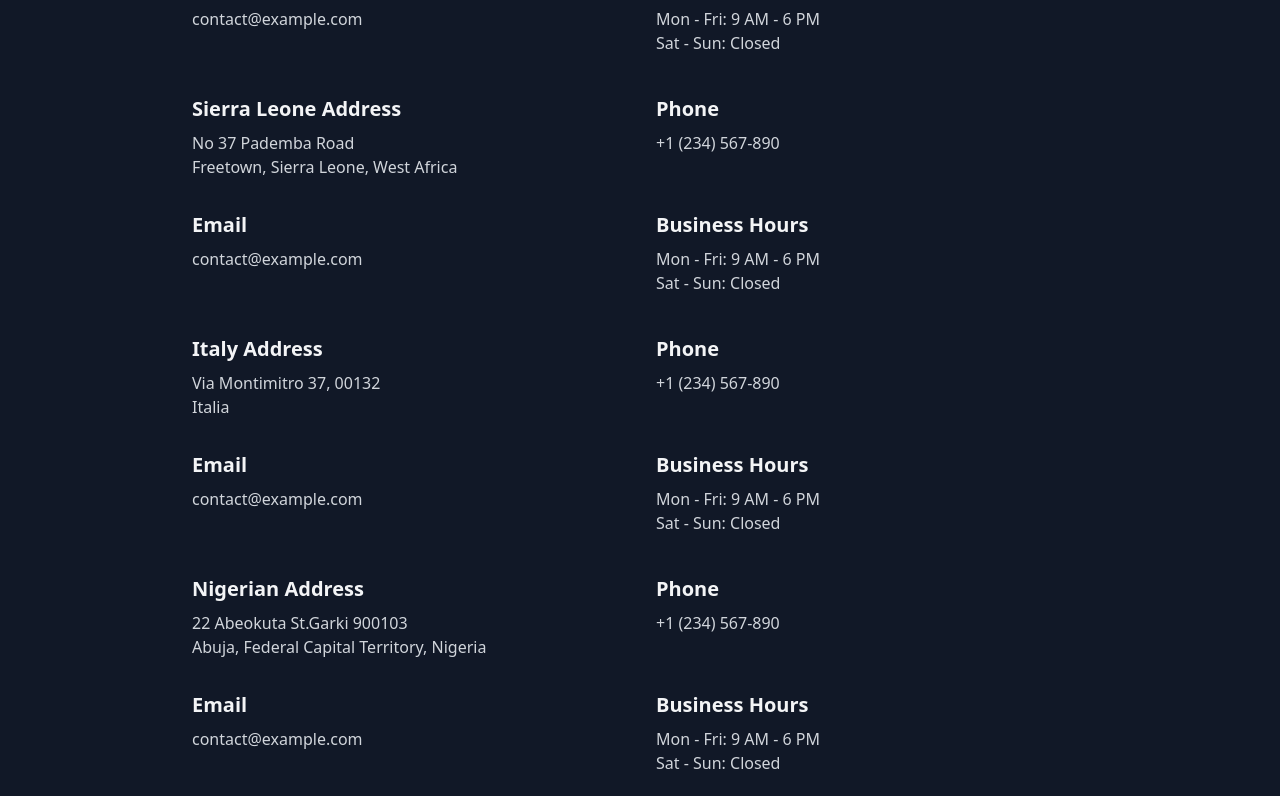
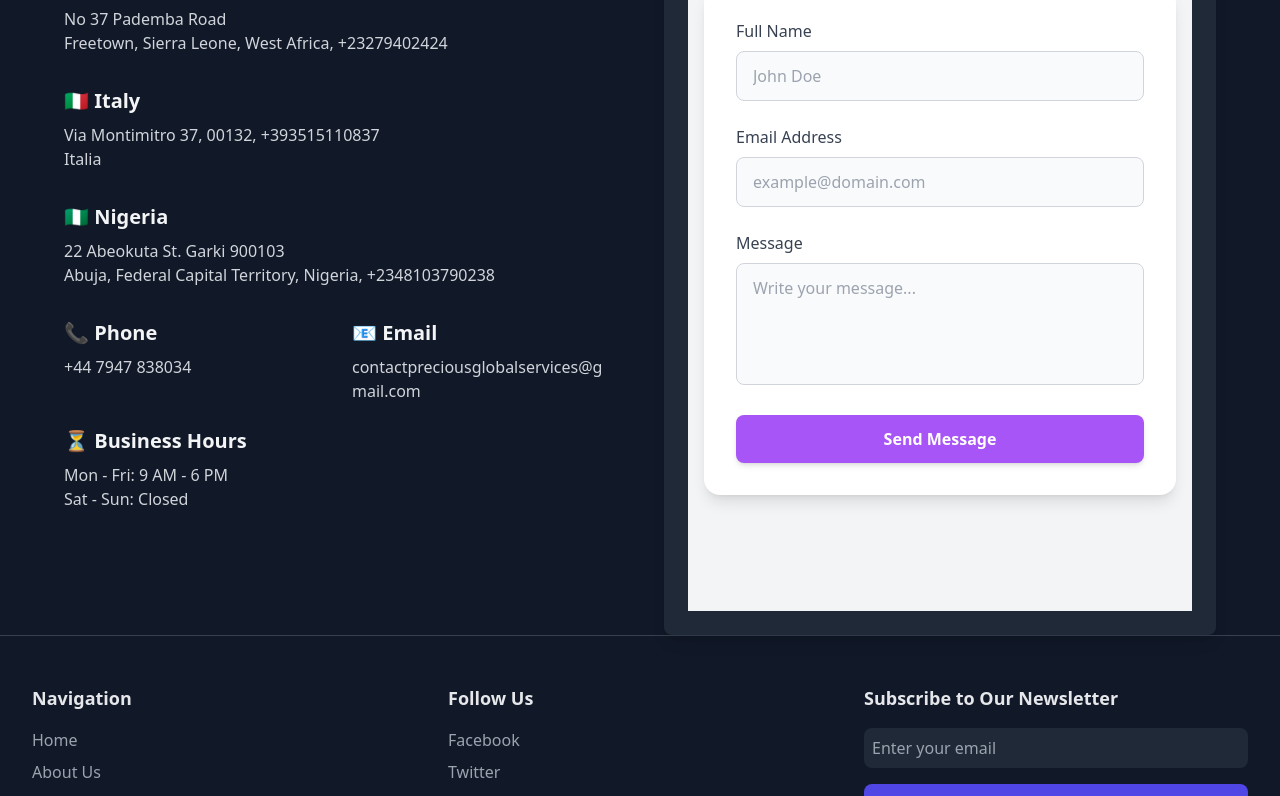
Before and after one commit to chiho-5/prc, a Next.js app: page /contact in a window 1280 px wide. Shown: the part 341-1137 px from the top of the page. Built offline with nearby package versions, Linux system fonts and the light colour scheme.

Commit message:
Update page.tsx

```diff
--- a/src/app/contact/page.tsx
+++ b/src/app/contact/page.tsx
@@ -1,12 +1,12 @@
 import Contact from '@/components/contact';
-
 
 export default function ContactPage() {
   return (
     <div className="min-h-screen bg-gray-900 text-white flex items-center justify-center pt-20 px-6">
-      <div className="max-w-4xl w-full space-y-10">
-        {/* Header */}
-        <div className="text-center">
+      <div className="w-full max-w-6xl grid md:grid-cols-2 gap-12">
+        {/* Contact Info Section */}
+        <div className="space-y-10">
+          <div className="text-center md:text-left">
             <h1 className="text-4xl font-bold text-gray-100">Get in Touch</h1>
             <p className="text-gray-400 mt-2 text-lg">
               We'd love to hear from you! Reach out via the details below.
@@ -14,97 +14,62 @@ export default function ContactPage() {
           </div>
 
           {/* Contact Details */}
-        <div className="grid md:grid-cols-2 gap-8 text-gray-300">
+          <div className="space-y-8 text-gray-300">
+            {/* UK */}
             <div>
-            <h2 className="text-xl font-semibold text-gray-100">UK Address</h2>
+              <h2 className="text-xl font-semibold text-gray-100">🇬🇧 UK Address</h2>
               <p className="mt-2">2nd Floor College House, 17 King Edwards Road, Ruislip</p>
-            <p>HA4 7AE London , United Kingdom </p>
+              <p>HA4 7AE London, United Kingdom, +447947609127</p>
+            </div>
+
+            {/* Sierra Leone */}
+            <div>
+              <h2 className="text-xl font-semibold text-gray-100">🇸🇱 Sierra Leone</h2>
+              <p className="mt-2">No 37 Pademba Road</p>
+              <p>Freetown, Sierra Leone, West Africa, +23279402424</p>
+            </div>
+
+            {/* Italy */}
+            <div>
+              <h2 className="text-xl font-semibold text-gray-100">🇮🇹 Italy</h2>
+              <p className="mt-2">Via Montimitro 37, 00132, +393515110837</p>
+              <p>Italia</p>
+            </div>
+
+            {/* Nigeria */}
+            <div>
+              <h2 className="text-xl font-semibold text-gray-100">🇳🇬 Nigeria</h2>
+              <p className="mt-2">22 Abeokuta St. Garki 900103</p>
+              <p>Abuja, Federal Capital Territory, Nigeria,  +2348103790238</p>
+            </div>
+
+            {/* Contact Details */}
+            <div className="grid grid-cols-2 gap-6">
+              <div>
+                <h2 className="text-xl font-semibold text-gray-100">📞 Phone</h2>
+                <p className="mt-2">+44 7947 838034</p>
               </div>
               <div>
-            <h2 className="text-xl font-semibold text-gray-100">Phone</h2>
-            <p className="mt-2">+1 (234) 567-890</p>
+                <h2 className="text-xl font-semibold text-gray-100">📧 Email</h2>
+                <p className="mt-2 break-all sm:break-words">
+                contactpreciousglobalservices@gmail.com
+                </p>
               </div>
               <div>
-            <h2 className="text-xl font-semibold text-gray-100">Email</h2>
-            <p className="mt-2">contact@example.com</p>
-          </div>
-          <div>
-            <h2 className="text-xl font-semibold text-gray-100">Business Hours</h2>
+                <h2 className="text-xl font-semibold text-gray-100">⏳ Business Hours</h2>
                 <p className="mt-2">Mon - Fri: 9 AM - 6 PM</p>
                 <p>Sat - Sun: Closed</p>
               </div>
             </div>
-
-        <div className="grid md:grid-cols-2 gap-8 text-gray-300">
-          <div>
-            <h2 className="text-xl font-semibold text-gray-100">Sierra Leone Address</h2>
-            <p className="mt-2">No 37 Pademba Road</p>
-            <p>Freetown, Sierra Leone, West Africa</p>
-          </div>
-          <div>
-            <h2 className="text-xl font-semibold text-gray-100">Phone</h2>
-            <p className="mt-2">+1 (234) 567-890</p>
-          </div>
-          <div>
-            <h2 className="text-xl font-semibold text-gray-100">Email</h2>
-            <p className="mt-2">contact@example.com</p>
-          </div>
-          <div>
-            <h2 className="text-xl font-semibold text-gray-100">Business Hours</h2>
-            <p className="mt-2">Mon - Fri: 9 AM - 6 PM</p>
-            <p>Sat - Sun: Closed</p>
           </div>
         </div>
 
-      <div className="grid md:grid-cols-2 gap-8 text-gray-300">
-          <div>
-            <h2 className="text-xl font-semibold text-gray-100">Italy Address</h2>
-            <p className="mt-2">Via Montimitro 37, 00132</p>
-            <p>Italia</p>
+        {/* Contact Form */}
+        <div className="bg-gray-800 p-6 rounded-lg shadow-lg">
+          <h2 className="text-2xl font-semibold text-gray-100 text-center md:text-left">Send Us a Message</h2>
+          <div className="mt-4">
+            <Contact />
           </div>
-          <div>
-            <h2 className="text-xl font-semibold text-gray-100">Phone</h2>
-            <p className="mt-2">+1 (234) 567-890</p>
-          </div>
-          <div>
-            <h2 className="text-xl font-semibold text-gray-100">Email</h2>
-            <p className="mt-2">contact@example.com</p>
-          </div>
-          <div>
-            <h2 className="text-xl font-semibold text-gray-100">Business Hours</h2>
-            <p className="mt-2">Mon - Fri: 9 AM - 6 PM</p>
-            <p>Sat - Sun: Closed</p>
-          </div>
-        </div>
-
-
-          <div className="grid md:grid-cols-2 gap-8 text-gray-300">
-          <div>
-            <h2 className="text-xl font-semibold text-gray-100">Nigerian Address</h2>
-            <p className="mt-2">22 Abeokuta St.Garki 900103</p>
-            <p>Abuja, Federal Capital Territory, Nigeria </p>
-          </div>
-          <div>
-            <h2 className="text-xl font-semibold text-gray-100">Phone</h2>
-            <p className="mt-2">+1 (234) 567-890</p>
-          </div>
-          <div>
-            <h2 className="text-xl font-semibold text-gray-100">Email</h2>
-            <p className="mt-2">contact@example.com</p>
-          </div>
-          <div>
-            <h2 className="text-xl font-semibold text-gray-100">Business Hours</h2>
-            <p className="mt-2">Mon - Fri: 9 AM - 6 PM</p>
-            <p>Sat - Sun: Closed</p>
-          </div>
-        </div>
-
-        {/* Form Placeholder */}
-        <div className="bg-gray-800 p-6 rounded-lg shadow-lg">
-          <h2 className="text-xl font-semibold text-gray-100">Contact Form</h2>
-          <p className="text-gray-400 mt-2">
-             <Contact />
-          </p>
         </div>
       </div>
     </div>
```
Lines whose indentation alone changed are shown as unchanged.
